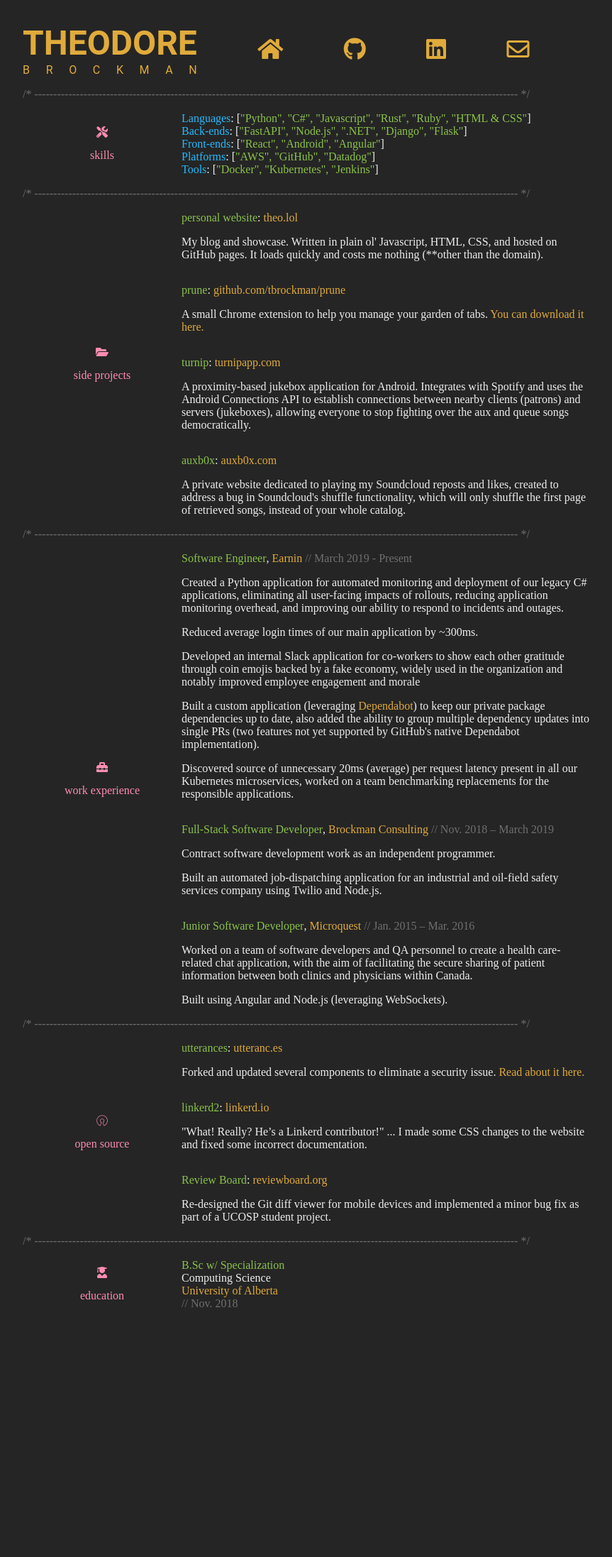
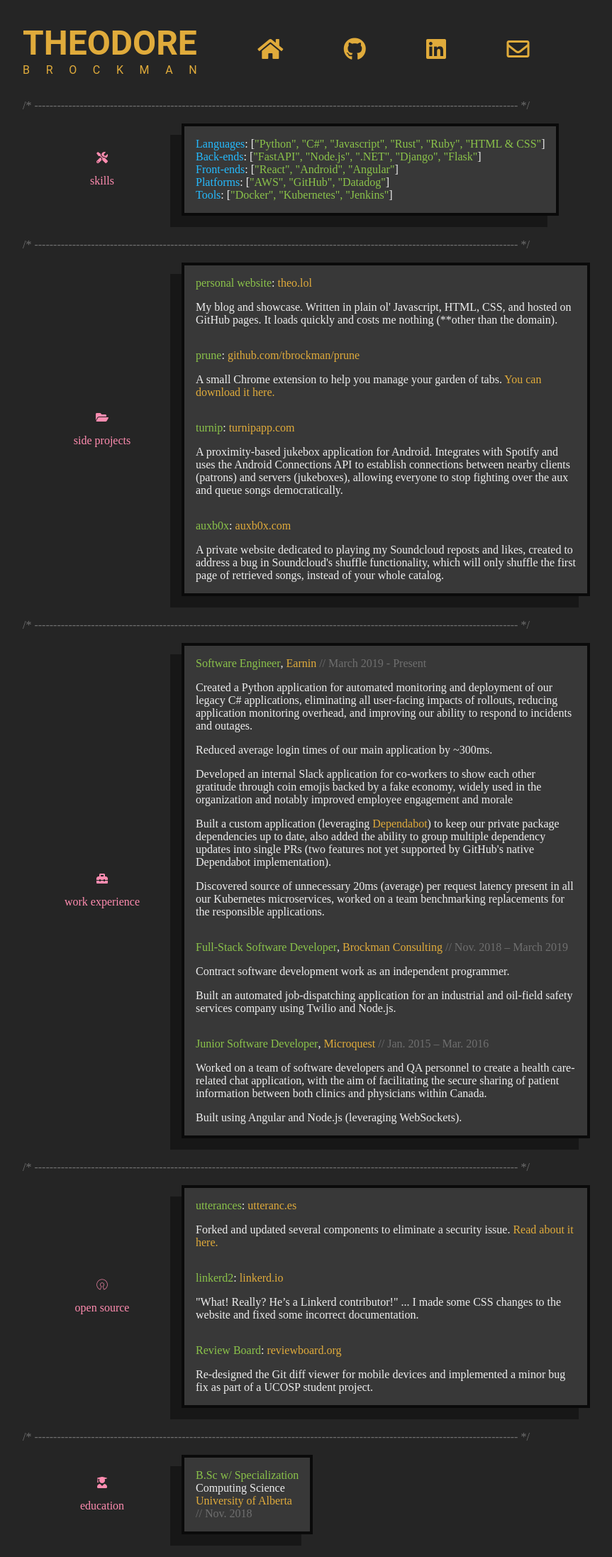
Before and after one commit to tbrockman/tbrockman.github.io, a Jekyll site: the page built from resume.html, in a window 1280 px wide. Shown: the whole page at 71% size, without its empty margins (208-1071 px from the left). Built offline with Jekyll 4.4.1, drawn with Linux system fonts in a browser that asks for light colours; some web fonts are replaced; before the commit the page ends 1878 px from its top, so only the background shows below that.

Commit message:
Add floating block styling to resume.

```diff
--- a/_sass/resume.scss
+++ b/_sass/resume.scss
@@ -188,7 +188,7 @@ p {
 }
 
 .section-separator {
-    padding: 1em 0;
+    padding: 2em 0 1em 0;
     width: fit-content;
     width: -moz-fit-content;
 }
@@ -253,3 +253,10 @@ p {
     display: flex;
     justify-content: flex-start;
 }
+
+.floating-block {
+    border: 4px solid #0a0a0a;
+    box-shadow: -1rem 1rem #171717;
+    background-color: #383838;
+    padding: 1em;
+}
--- a/resume.html
+++ b/resume.html
@@ -41,7 +41,7 @@ layout: resume
                 <i class="fas fa-tools"></i>
                 <div>skills</div>
             </div>
-            <div class="skills">
+            <div class="skills floating-block">
                 <div class="skill">
                     <span class="blue">Languages</span><span class="white">:&nbsp</span><span class="white">[</span><span class="green">"Python", "C#", "Javascript", "Rust", "Ruby", "HTML & CSS"</span><span class="white">]</span>
                 </div>
@@ -65,7 +65,7 @@ layout: resume
                 <i class="fas fa-folder-open"></i>
                 <div>side projects</div>
             </div>
-            <div class="projects-section-container">
+            <div class="projects-section-container floating-block">
                 <div class="projects-header">
                     <span class="green">personal website</span>
                     <span class="white">:&nbsp</span>
@@ -119,7 +119,7 @@ layout: resume
                 <i class="fas fa-toolbox"></i>
                 <div>work experience</div>
             </div>
-            <div class="work-experience-container">
+            <div class="work-experience-container floating-block">
                 <div class="work-experience-entry">
                     <div class="work-experience-header">
                         <span class="green">Software Engineer</span>
@@ -181,7 +181,7 @@ layout: resume
                 <i class="fab fa-osi"></i>
                 <div>open source</div>
             </div>
-            <div class="open-source-section-container">
+            <div class="open-source-section-container floating-block">
                 <div class="open-source-item">
                     <div class="open-source-header">
                         <span class="green">utterances</span>
@@ -229,7 +229,7 @@ layout: resume
                 <i class="fas fa-user-graduate"></i>
                 <div>education</div>
             </div>
-            <div>
+            <div class="floating-block">
                 <div class="green">B.Sc w/ Specialization</div>
                 <div class="white">Computing Science</div>
                 <div class="gold">University of Alberta</div>
```
